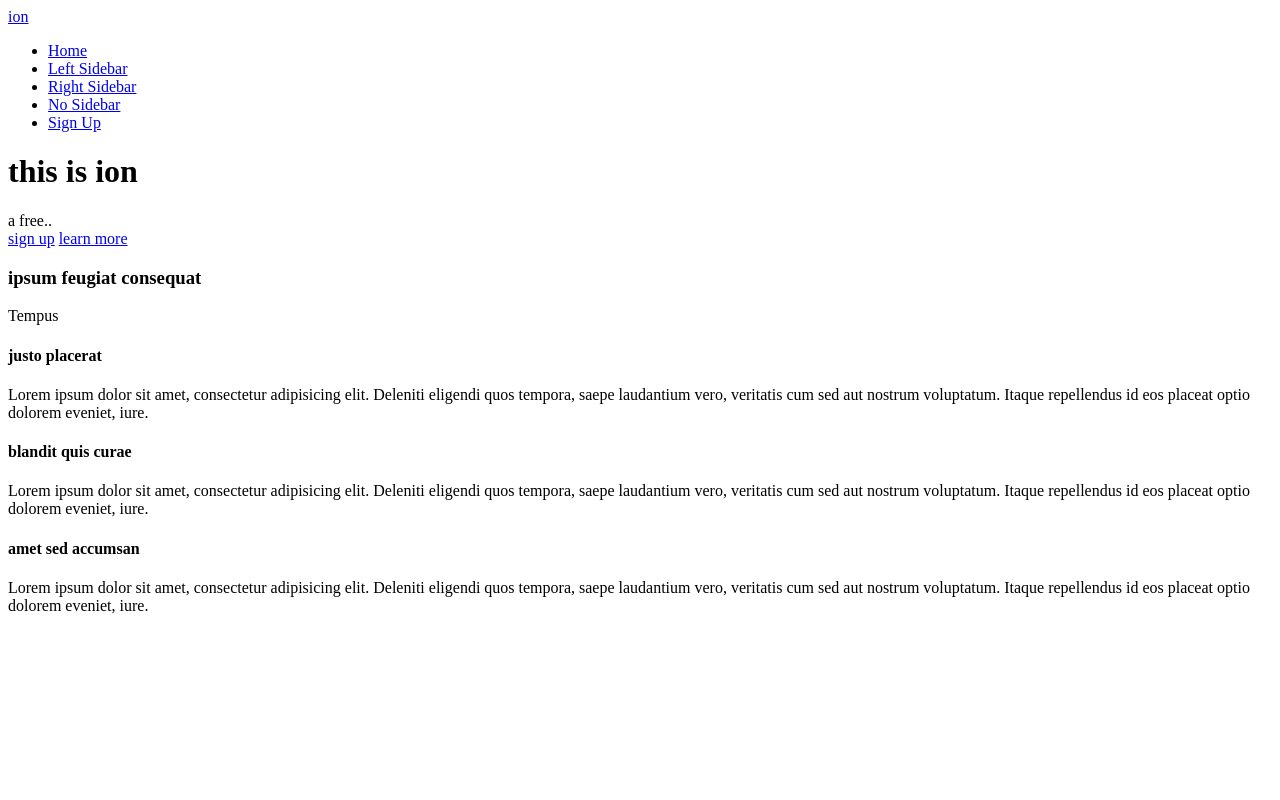
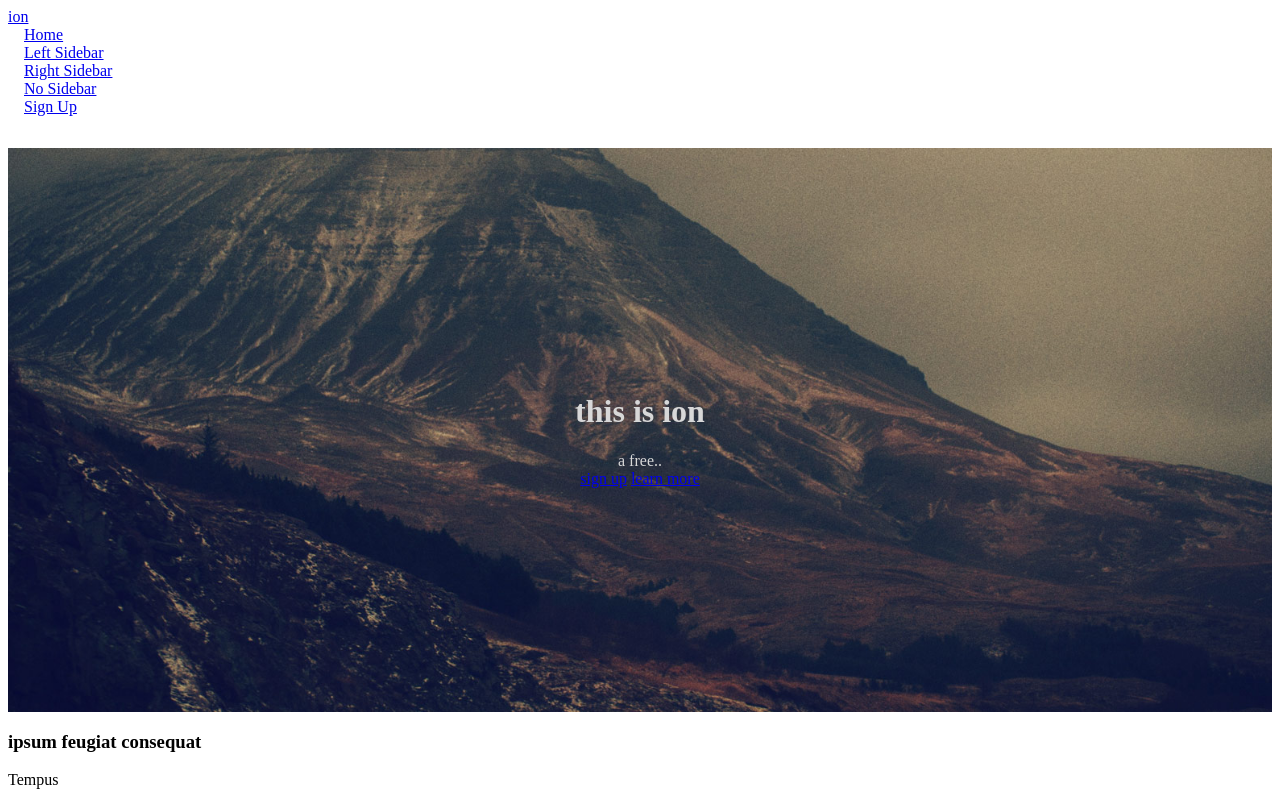
Before and after one commit to AlinaMed/AlinaMed.github.io, a plain HTML site: page V7-ion/index.html in a window 1280 px wide. Shown: the top 800 px of the page. Drawn offline with Linux system fonts and the light colour scheme; files that its build step writes are made by us from their sources.

Commit message:
first css

```diff
--- a/V7-ion/index.html
+++ b/V7-ion/index.html
@@ -15,6 +15,7 @@
 				<div class="logo">
 					<a href="#">ion</a>
 			   </div>
+<div class="menu">
   <ul>
     <li><a href="index.html">Home</a></li>
     <li><a href="#">Left Sidebar</a></li>
@@ -24,7 +25,9 @@
   </ul>
 </div>
 
-<div class="container">
+    </div>
+
+<div class="banner">
   <h1>this is ion</h1>
   <div class="text">a free..</div>
   <a class="button" href="#">sign up</a>
--- a/V7-ion/style.css
+++ b/V7-ion/style.css
@@ -0,0 +1,21 @@
+.menu{
+	position: relative;
+  	display: inline-block;
+}
+ul {
+list-style: none;
+  margin: 0 0 2em 0;
+  padding-left: 1em;
+}
+
+.banner{
+  background-color: #666666;
+  background-image: url("images/banner.jpg");
+  background-size: cover;
+  background-position: center center;
+  background-repeat: no-repeat;
+  color: #d8d8d8;
+  padding: 14em 0;
+  text-align: center;
+  position: relative;
+}
```
Lines whose indentation alone changed are shown as unchanged.
